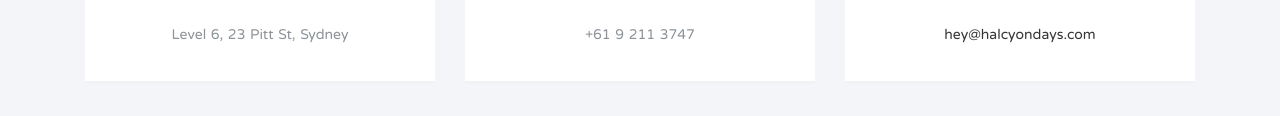
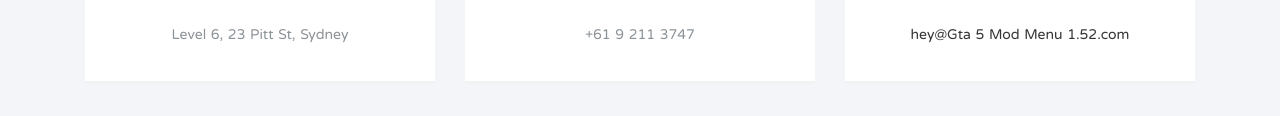
Before and after one commit to BexDex090/gtamodmenu.gidhub.io, a plain HTML site: page index.html in a window 1280 px wide. Shown: the part 5283-5399 px from the top of the page. Drawn offline with nearby package versions, Linux system fonts and the light colour scheme.

Commit message:
Add files via upload

```diff
--- a/index.html
+++ b/index.html
@@ -375,7 +375,7 @@
               <div class="col-md-4">
                 <div class="light-box box-hover">
                   <h2><i class="fa fa-paper-plane"></i><span>Email</span></h2>
-                  <p><a href="#">hey@halcyondays.com</a></p>
+                  <p><a href="#">hey@Gta 5 Mod Menu 1.52.com</a></p>
                 </div>
               </div>
             </div>
```
